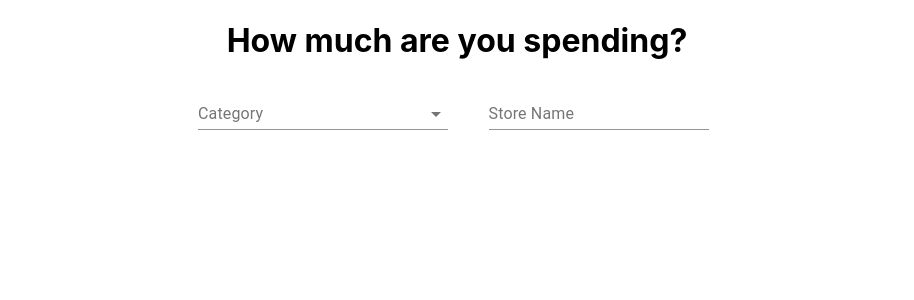
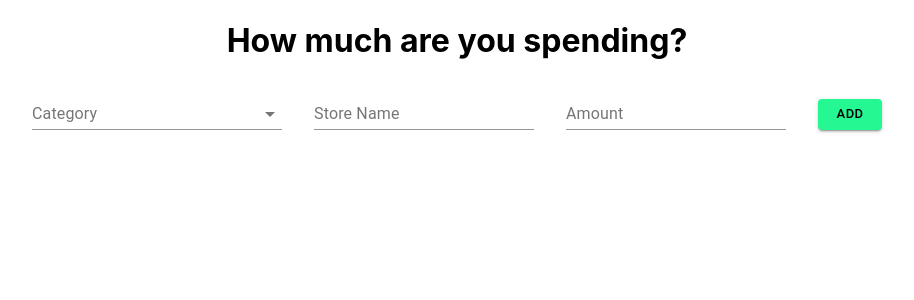
Before and after one commit to harrysonhu/expenses, a React (Create React App) app: page / in a window 1280 px wide. Shown: the top 300 px of the page, without its empty margins (183-1097 px from the left). Built offline with nearby package versions, Linux system fonts and the light colour scheme.

Commit message:
Add amount input and add button to expenseInput

```diff
--- a/src/components/ExpenseInput/ExpenseInput.css.js
+++ b/src/components/ExpenseInput/ExpenseInput.css.js
@@ -4,5 +4,9 @@ export const styles = StyleSheet.create({
     formControl: {
         minWidth: 250,
         textAlign: 'left'
+    },
+    addButton: {
+        backgroundColor: '#25f792',
+        color: '#000000'
     }
 });
--- a/src/components/ExpenseInput/ExpenseInput.jsx
+++ b/src/components/ExpenseInput/ExpenseInput.jsx
@@ -1,4 +1,5 @@
 import React, { useState } from 'react';
+import Button from '@material-ui/core/Button';
 import FormControl from '@material-ui/core/FormControl';
 import Grid from '@material-ui/core/Grid';
 import InputLabel from '@material-ui/core/InputLabel';
@@ -12,6 +13,7 @@ import TextField from '@material-ui/core/TextField';
 export const ExpenseInput = () => {
     const [category, setCategory] = useState('');
     const [storeName, setStoreName] = useState('');
+    const [amount, setAmount] = useState('');
 
     const handleCategoryChange = event => {
         setCategory(event.target.value);
@@ -21,11 +23,15 @@ export const ExpenseInput = () => {
         setStoreName(event.target.value);
     };
 
+    const handleAmountChange = event => {
+        setAmount(event.target.value);
+    };
+
     return (
         <form>
             <FormControl>
-                <Grid container spacing={6}>
-                    <Grid item xs={6}>
+                <Grid alignItems="flex-end" container spacing={4}>
+                    <Grid item xs="auto">
                         <InputLabel htmlFor="category">Category</InputLabel>
                         <Select
                             className={css(styles.formControl)}
@@ -43,7 +49,7 @@ export const ExpenseInput = () => {
                             ))}
                         </Select>
                     </Grid>
-                    <Grid item xs={6}>
+                    <Grid item xs="auto">
                         <TextField
                             id="store-name"
                             label="Store Name"
@@ -51,6 +57,23 @@ export const ExpenseInput = () => {
                             onChange={handleStoreNameChange}
                         />
                     </Grid>
+                    <Grid item xs="auto">
+                        <TextField
+                            id="amount"
+                            label="Amount"
+                            value={amount}
+                            onChange={handleAmountChange}
+                        />
+                    </Grid>
+                    <Grid item xs="auto">
+                        <Button
+                            className={css(styles.addButton)}
+                            size="small"
+                            variant="contained"
+                        >
+                            Add
+                        </Button>
+                    </Grid>
                 </Grid>
             </FormControl>
         </form>
```
